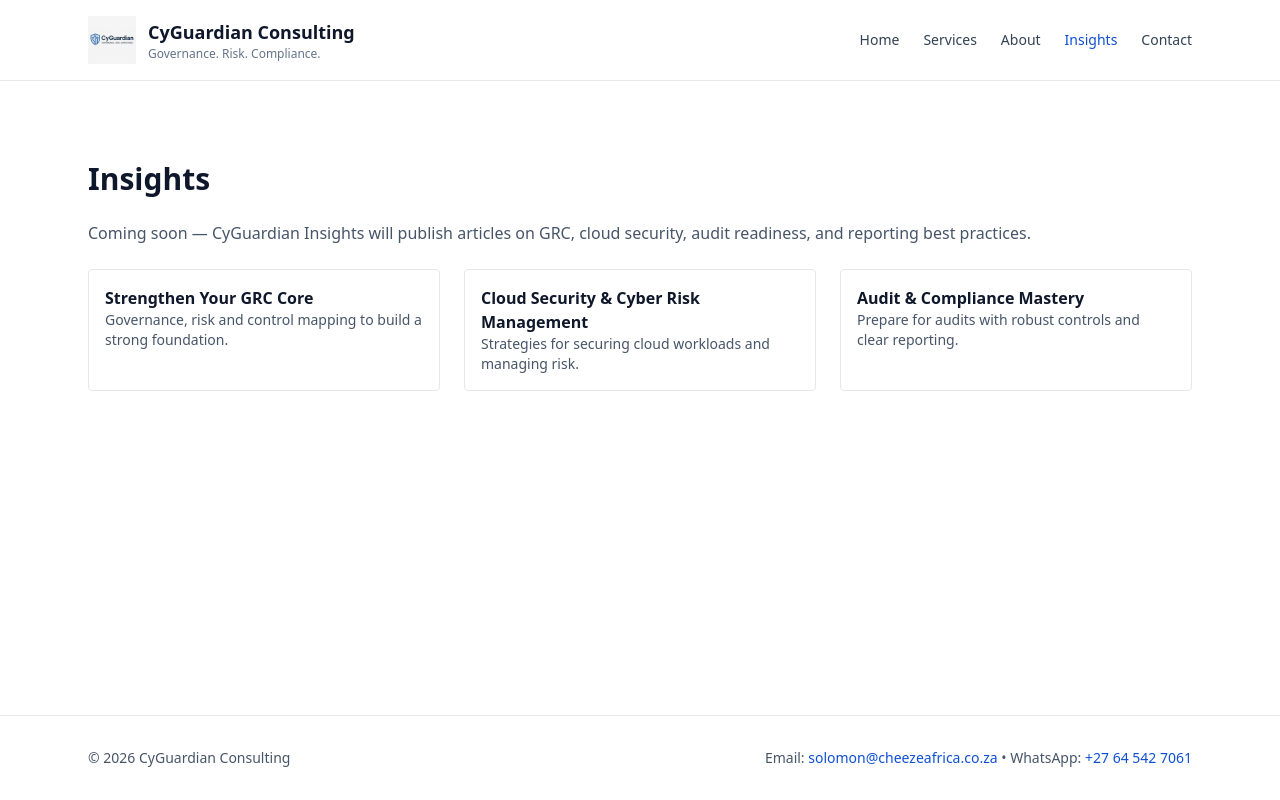
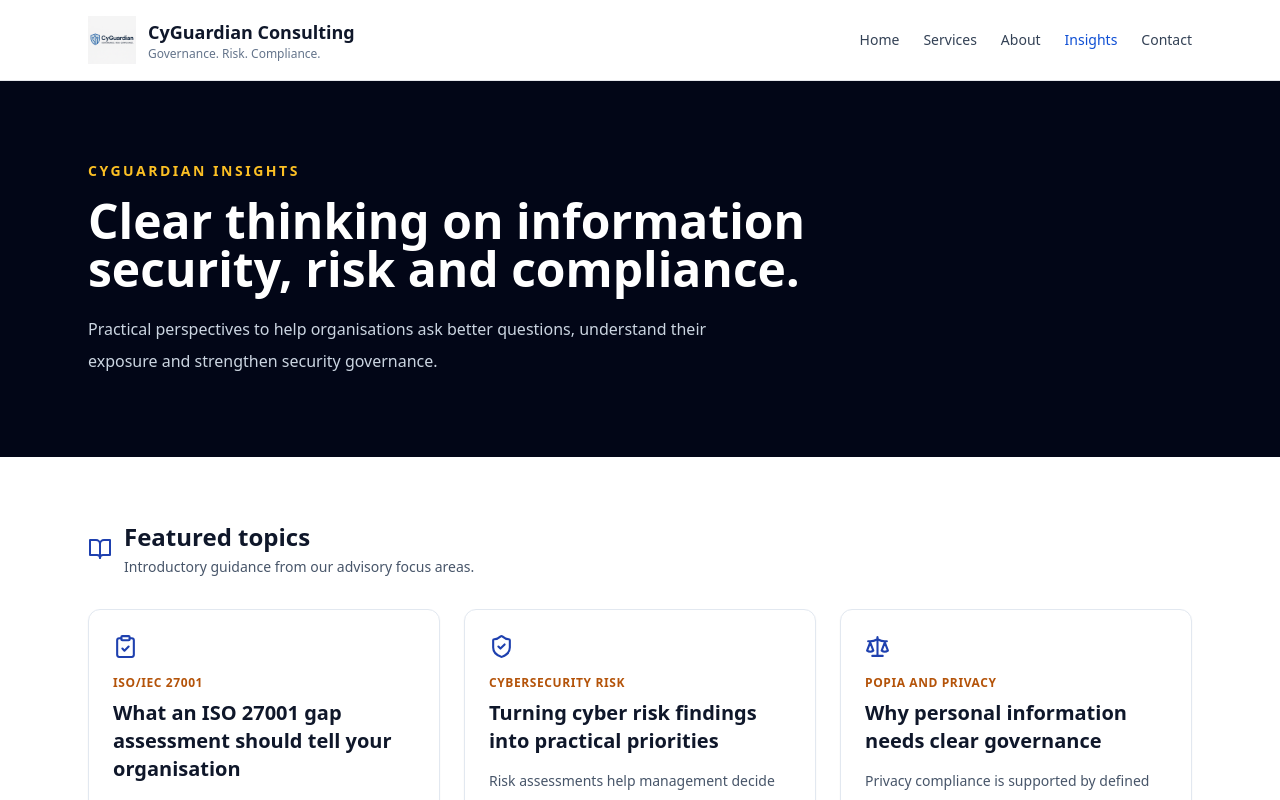
Before and after one commit to SollyMap/cyguardian-light, a React (Vite) app: page /insights in a window 1280 px wide. Shown: the top 800 px of the page. Built offline with nearby package versions, Linux system fonts and the light colour scheme.

Commit message:
Build out CyGuardian insights page

```diff
--- a/src/pages/Insights.jsx
+++ b/src/pages/Insights.jsx
@@ -1,23 +1,28 @@
 import React from 'react'
-export default function Insights(){ return (
-  <section className='py-20 bg-white'>
-    <div className='max-w-6xl mx-auto px-6'>
-      <h2 className='text-3xl font-bold text-slate-900 mb-6'>Insights</h2>
-      <p className='text-slate-600 mb-6'>Coming soon — CyGuardian Insights will publish articles on GRC, cloud security, audit readiness, and reporting best practices.</p>
-      <div className='grid md:grid-cols-3 gap-6'>
-        <div className='p-4 border rounded'>
-          <h4 className='font-semibold'>Strengthen Your GRC Core</h4>
-          <p className='text-sm text-slate-600'>Governance, risk and control mapping to build a strong foundation.</p>
-        </div>
-        <div className='p-4 border rounded'>
-          <h4 className='font-semibold'>Cloud Security & Cyber Risk Management</h4>
-          <p className='text-sm text-slate-600'>Strategies for securing cloud workloads and managing risk.</p>
-        </div>
-        <div className='p-4 border rounded'>
-          <h4 className='font-semibold'>Audit & Compliance Mastery</h4>
-          <p className='text-sm text-slate-600'>Prepare for audits with robust controls and clear reporting.</p>
-        </div>
+import { Link } from 'react-router-dom'
+import { ArrowRight, BookOpen, ShieldCheck, Scale, ClipboardCheck } from 'lucide-react'
+
+const topics = [
+  { icon: ClipboardCheck, category: 'ISO/IEC 27001', title: 'What an ISO 27001 gap assessment should tell your organisation', summary: 'A useful gap assessment should do more than produce a checklist. It should explain the gaps, why they matter and what practical action should come next.', points: ['Define the ISMS scope and assessment criteria','Review documented processes and relevant evidence','Prioritise findings using risk and business context'] },
+  { icon: ShieldCheck, category: 'Cybersecurity risk', title: 'Turning cyber risk findings into practical priorities', summary: 'Risk assessments help management decide where limited time and resources can make the greatest difference to the organisation.', points: ['Understand important information assets','Consider threats, vulnerabilities and business impact','Assign owners and track treatment actions'] },
+  { icon: Scale, category: 'POPIA and privacy', title: 'Why personal information needs clear governance', summary: 'Privacy compliance is supported by defined responsibilities, appropriate safeguards and processes for handling personal information throughout its lifecycle.', points: ['Know what personal information is processed','Clarify roles and lawful processing responsibilities','Review safeguards, retention and incident processes'] }
+]
+
+export default function Insights() {
+  return <div className='bg-white text-slate-900'>
+    <section className='bg-slate-950 text-white'><div className='mx-auto max-w-6xl px-6 py-16 md:py-20'>
+      <p className='text-sm font-semibold uppercase tracking-[.18em] text-amber-400'>CyGuardian Insights</p>
+      <h1 className='mt-4 max-w-3xl text-4xl font-bold leading-tight md:text-5xl'>Clear thinking on information security, risk and compliance.</h1>
+      <p className='mt-5 max-w-2xl leading-8 text-slate-300'>Practical perspectives to help organisations ask better questions, understand their exposure and strengthen security governance.</p>
+    </div></section>
+    <section className='mx-auto max-w-6xl px-6 py-16'>
+      <div className='mb-8 flex items-center gap-3'><BookOpen className='text-blue-800' size={24}/><div><h2 className='text-2xl font-bold'>Featured topics</h2><p className='mt-1 text-sm text-slate-600'>Introductory guidance from our advisory focus areas.</p></div></div>
+      <div className='grid gap-6 md:grid-cols-3'>
+        {topics.map(({icon:Icon,category,title,summary,points})=><article key={title} className='rounded-xl border border-slate-200 p-6 shadow-sm'>
+          <Icon className='text-blue-800' size={25}/><p className='mt-4 text-xs font-bold uppercase tracking-wider text-amber-700'>{category}</p><h3 className='mt-2 text-xl font-bold'>{title}</h3><p className='mt-3 text-sm leading-7 text-slate-600'>{summary}</p><ul className='mt-4 list-disc space-y-2 pl-5 text-sm leading-6 text-slate-600'>{points.map(p=><li key={p}>{p}</li>)}</ul>
+        </article>)}
       </div>
-    </div>
-  </section>
-)}
+      <div className='mt-10 rounded-xl bg-slate-50 p-6'><h2 className='text-xl font-bold'>Need help applying this to your organisation?</h2><p className='mt-2 text-sm leading-7 text-slate-600'>Every organisation has a different risk profile and operating context. Speak to us about an assessment or advisory engagement.</p><Link to='/contact' className='mt-5 inline-flex items-center gap-2 rounded-md bg-slate-950 px-5 py-3 font-semibold text-white'>Discuss your requirements <ArrowRight size={17}/></Link></div>
+    </section>
+  </div>
+}
```
